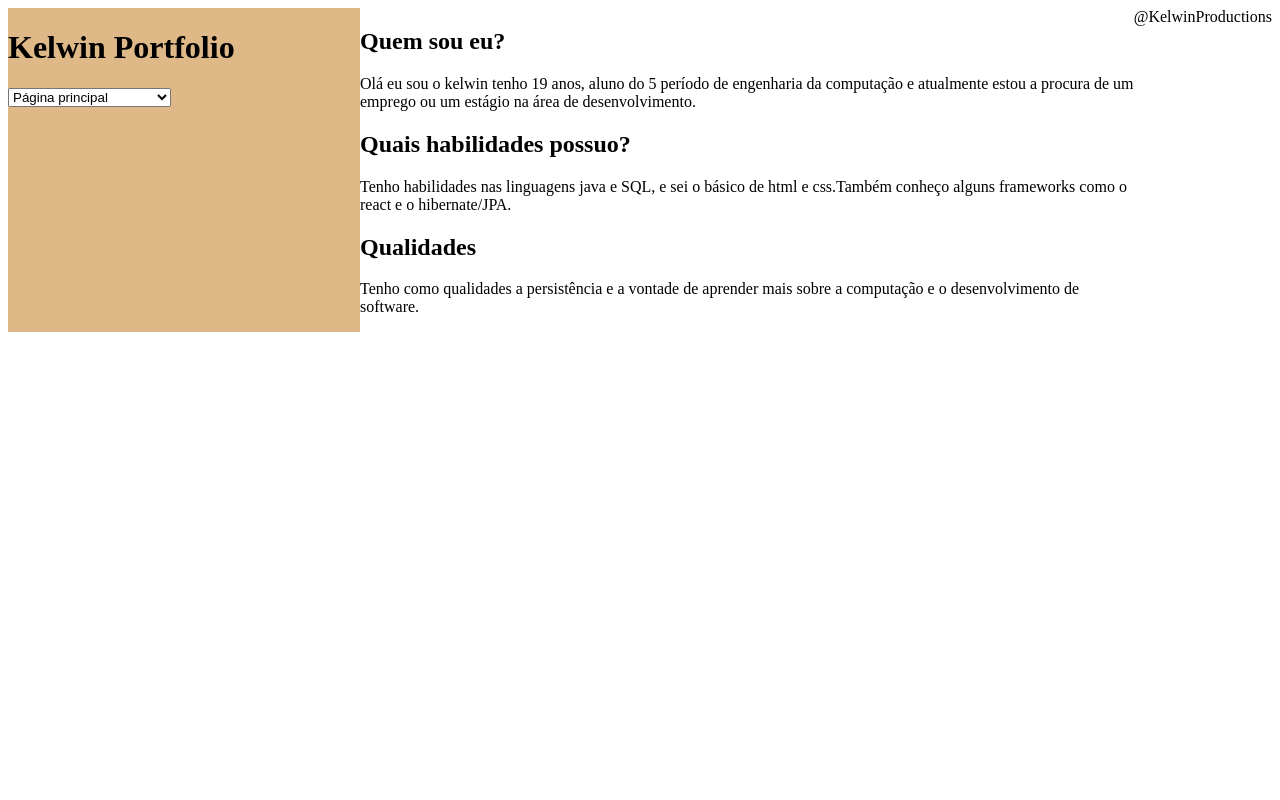
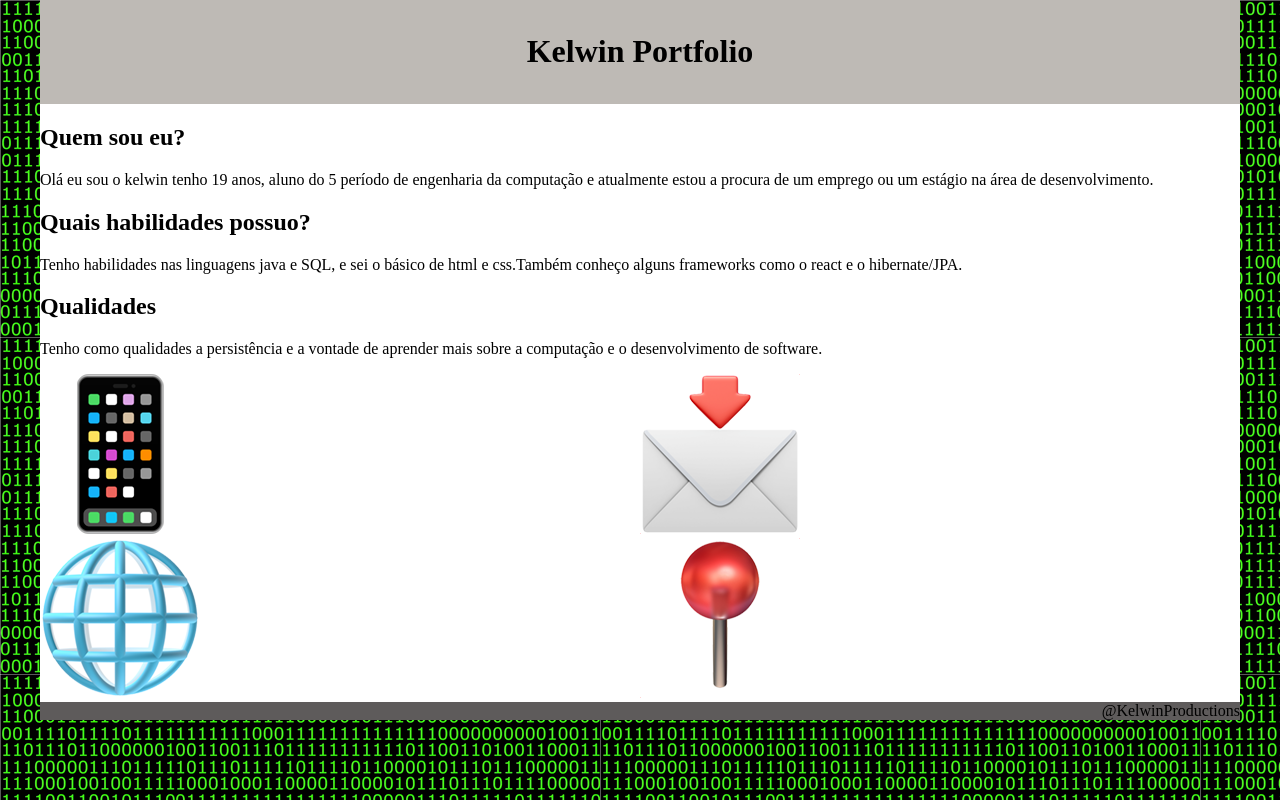
Before and after one commit to Kelwinpin/kelwinPortifolio, a plain HTML site: page Portifólio_kelwin/index.html in a window 1280 px wide. Drawn offline with Linux system fonts and the light colour scheme.

Commit message:
Adicionando pasta com imagens

```diff
--- a/Portifólio_kelwin/index.html
+++ b/Portifólio_kelwin/index.html
@@ -9,41 +9,60 @@
     </head>
 
     <body>
+
         <header>
-            <h1 class = "titleHeader">Kelwin Portfolio</h1>
-            <nav class = "navTop" id = "selectorPage">
-                <select>
-                    <option value="mainPage" selected>Página principal</option>
-                    <option value="">Trabalhos</option>
-                    <option value="">Cursos/especializações</option>
-                </select>
-            </nav>
+            <h1 id = "titleHeader">Kelwin Portfolio</h1>
         </header>
 
-        <section class="Section" id="mainSection">
+        <section class ="section">
 
-            <div>
+            <div class ="div"  id = "apresentacion">
+
+                <div class = "div">
                 <h2>Quem sou eu?</h2>
                     <p>
                         Olá eu sou o kelwin tenho 19 anos, aluno do 5 período de engenharia da computação e atualmente estou a procura de um emprego ou um estágio na área de desenvolvimento.
                     </p>
                 </div>
 
-            <div>
+                <div class = "div">
                     <h2>Quais habilidades possuo?</h2>
                         <p>
                             Tenho habilidades nas linguagens java e SQL, e sei o básico de html e css.Também conheço alguns frameworks como o react e o hibernate/JPA.
                         </p>
                 </div>
 
-            <div>
+                <div class = "div">
                     <h2>Qualidades</h2>
                         <p>
                             Tenho como qualidades a persistência e a vontade de aprender mais sobre a computação e o desenvolvimento de software.
                         </p>
                 </div>
 
+            </div>
 
+        </section>
+
+        <section class="section">
+            <div class = "div" id="imagensDeContato">
+                <div>
+                    <img src = "imagens/phone.png" alt= "phone image" class="divImg"></img>
+                </div>
+
+                <div>
+                    <img src = "imagens/web.png" alt = "web image" class="divImg"></img>
+                </div>
+            </div>
+
+            <div class = "div"  id = "imagensDeContato">
+                <div>
+                    <img src = "imagens/email.png" alt = "email image" class="divImg"></img>
+                </div>
+
+                <div>
+                    <img src = "imagens/pin.png" alt = "pin image" class="divImg"></img>
+                </div>
+            </div>
         </section>
 
         <footer class="footer">
--- a/Portifólio_kelwin/style.css
+++ b/Portifólio_kelwin/style.css
@@ -1,27 +1,38 @@
 body{
+    display: flex;
+    width: 1200px;
+    margin: auto;
+    flex-direction: column;
+    background-image: url(imagens/backgroundBody.png);
+}
+
+header {
+    background-color:rgb(190, 186, 181);
+    display: flex;
+    align-items: center;
+    padding: 12px;
+}
+
+#titleHeader {
+    text-align: center;
+    flex-grow: 1;
+}
+
+.section {
+    background-color: #fff;
     display: flex;
 }
 
-header {
-    background-color:burlywood;
+#apresentation {
+    flex-direction: column;
 }
 
-.titleHeader {
-    width: 22ch;
-    color: black;
-    animation: typing 2s steps(40), blink 0.5s step-end infinite alternate;
-    white-space: nowrap;
-    overflow: hidden;
+#imagensDeContato{
+  flex-grow: 1;
 }
 
-@keyframes typing {
-    from {
-        width: 0;
-    }
+footer {
+    display: flex;
+    background-color: rgb(94, 91, 91);
+    flex-direction: row-reverse;
 }
-
-@keyframes blink {
-    50% {
-        border-color: transparent
-    }
-}
```
Also changed, not shown: Portifólio_kelwin/imagens/backgroundBody.png (added), Portifólio_kelwin/imagens/email.png (added), Portifólio_kelwin/imagens/laptop.png (added), Portifólio_kelwin/imagens/phone.png (added), Portifólio_kelwin/imagens/pin.png (added), Portifólio_kelwin/imagens/rocket.png (added), Portifólio_kelwin/imagens/settings.png (added), Portifólio_kelwin/imagens/tools.png (added), Portifólio_kelwin/imagens/web.png (added), Portifólio_kelwin/imagens/work.png (added). Lines whose indentation alone changed are shown as unchanged.
